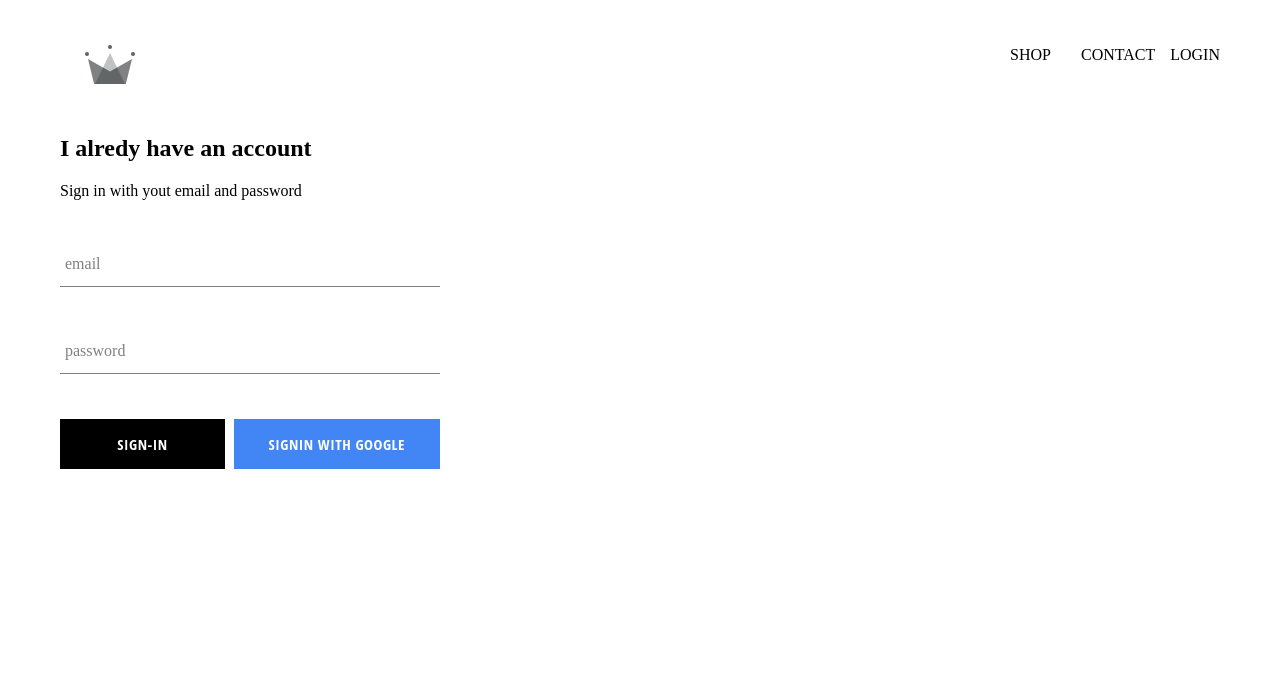
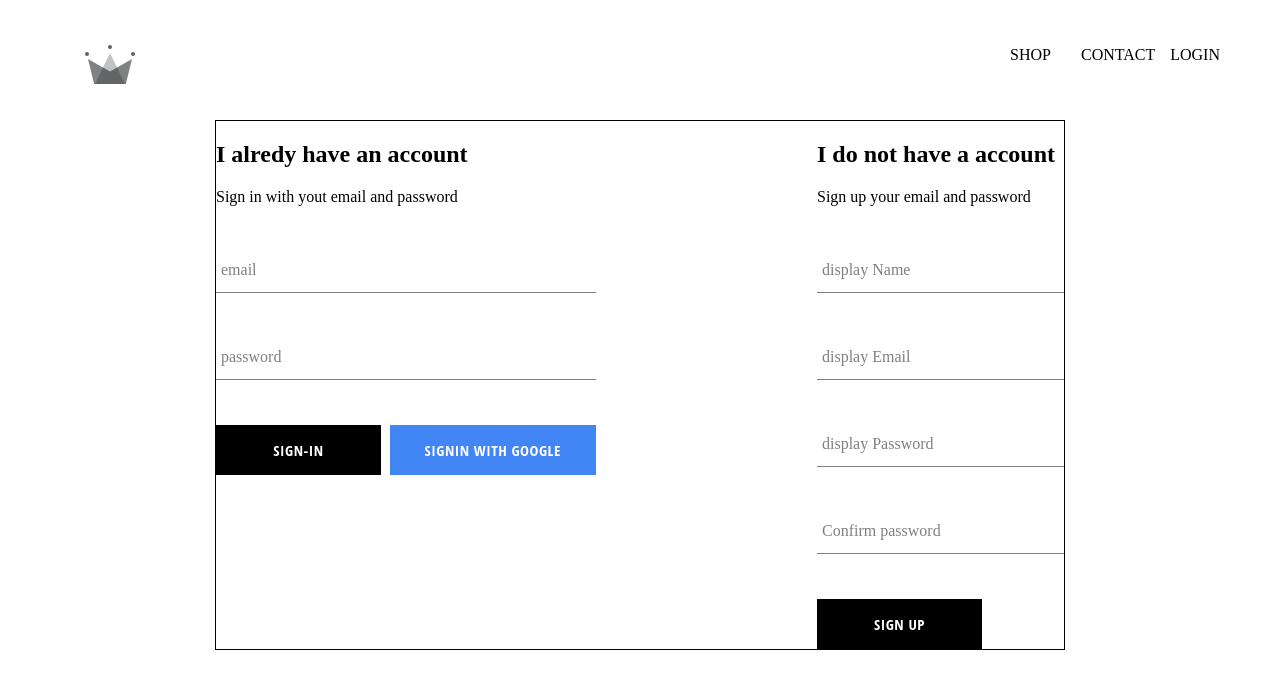
Before and after one commit to acevedo93/Ecommerce-online, a React (Create React App) app: page /login in a window 1280 px wide. Shown: the top 688 px of the page. Built offline with nearby package versions, Linux system fonts and the light colour scheme; no server answers; a web font is replaced by a local one.

Commit message:
implements firebase utils include ability to store authenticated user on firebase

```diff
--- a/src/App.js
+++ b/src/App.js
@@ -24,7 +24,22 @@
   componentDidMount () {
     // this connectios is forever open
     this.unsubscribeFromAuth = auth.onAuthStateChanged(  async user => {
-      createUserProfileDocument(user)
+      if(user) {
+        const userRef = await createUserProfileDocument(user);
+        userRef.onSnapshot( snapShot => {
+          this.setState({
+            currentUser: {
+              id: snapShot.id,
+              ...snapShot.data()
+            }
+        },() => {
+          console.log(this.state)
+        })
+       })
+      } else {
+        this.setState({currentUser: user})
+      }
+      console.log(this.state);
     })
   }
   componentWillUnmount() {
--- /dev/null
+++ b/src/components/sign-up/SignUp.component.jsx
@@ -0,0 +1,89 @@
+import React, {Component} from 'react';
+import {FormInput} from '../form-input/FormInput.component';
+import {CustomButton} from '../custom-button/CustomButton.component';
+
+import { auth, createUserProfileDocument } from '../../firebase/firebase.utils'
+import './SignUp.styles.scss';
+
+
+export class SignUpComponent extends Component {
+  constructor() {
+    super();
+    this.state= {
+      displayName: '',
+      email: '',
+      password: '',
+      confirmPassword: '',
+    }
+  }
+
+  handleSubmit = async event => {
+    event.preventDefault();
+    const { displayName, email, password, confirmPassword } = this.state;
+    if( password !== confirmPassword) {
+      return window.alert("Hey the passwords wrong");
+    }
+    try {
+      const { user } = await auth.createUserWithEmailAndPassword(email, password)
+      createUserProfileDocument(user, {displayName})
+    } catch( err ) {
+      console.log(err);
+    }
+  }
+
+  handleChange = (event) => {
+    const {name, value } = event.target;
+    this.setState({[name]: value})
+  }
+
+  render() {
+    const { displayName, email, password, confirmPassword } = this.state;
+    return (
+      <div className="sign-up">
+        <h2 className="title"> I do not have a account</h2>
+        <span>Sign up your email and password</span>
+        <form className="sign-up-form" onSubmit={this.handleSubmit}>
+          <FormInput
+            type='text'
+            name="displayName"
+            value= {displayName}
+            onChange={this.handleChange}
+            label = 'display Name'
+            required
+          />
+          <FormInput
+            type='text'
+            name="email"
+            value= {email}
+            onChange={this.handleChange}
+            label = 'display Email'
+            required
+          />
+          <FormInput
+            type='password'
+            name="password"
+            value= {password}
+            onChange={this.handleChange}
+            label = 'display Password'
+            required
+          />
+           <FormInput
+            type='password'
+            name="confirmPassword"
+            value= {confirmPassword}
+            onChange={this.handleChange}
+            label = 'Confirm password'
+            required
+          />
+          <CustomButton
+            type="submit"
+          >
+            Sign Up
+
+            </CustomButton>
+
+        </form>
+      </div>
+    )
+  }
+}
--- /dev/null
+++ b/src/components/sign-up/SignUp.styles.scss
@@ -0,0 +1,13 @@
+.sign-in {
+  width: 380px;
+  display:flex;
+  flex-direction: column;
+  .title {
+    margin: 10px;
+  }
+
+  .buttons {
+    display: flex;
+    justify-content: space-between;
+  }
+}
--- a/src/pages/signIn-signOut/SignIn-SignOutPage.component.jsx
+++ b/src/pages/signIn-signOut/SignIn-SignOutPage.component.jsx
@@ -1,10 +1,14 @@
 import React from 'react';
 import './SignIn-SignOutPage.styles.scss';
 import { SignInComponent } from '../../components/sign-in/SignIn.component'
+import {SignUpComponent} from '../../components/sign-up/SignUp.component';
 export const SignInSIgnoutPage = () => (
   <div className="sign-in-sign-out">
     <div>
       <SignInComponent />
     </div>
+    <div>
+      <SignUpComponent />
+    </div>
   </div>
 )
--- a/src/pages/signIn-signOut/SignIn-SignOutPage.styles.scss
+++ b/src/pages/signIn-signOut/SignIn-SignOutPage.styles.scss
@@ -0,0 +1,7 @@
+.sign-in-sign-out{
+  width: 850px;
+  display: flex;
+  justify-content: space-between;
+  margin: 30px auto;
+  border: 1px solid black;
+}
```
